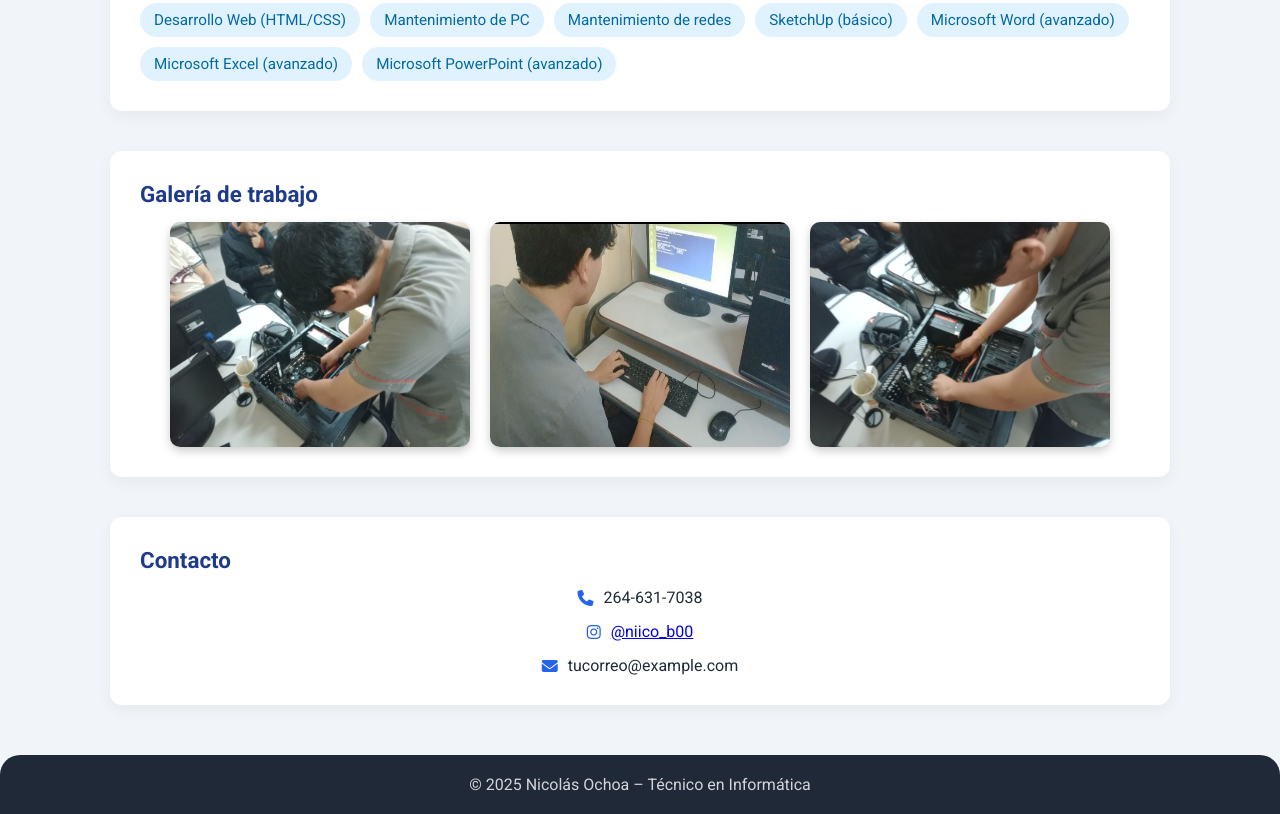
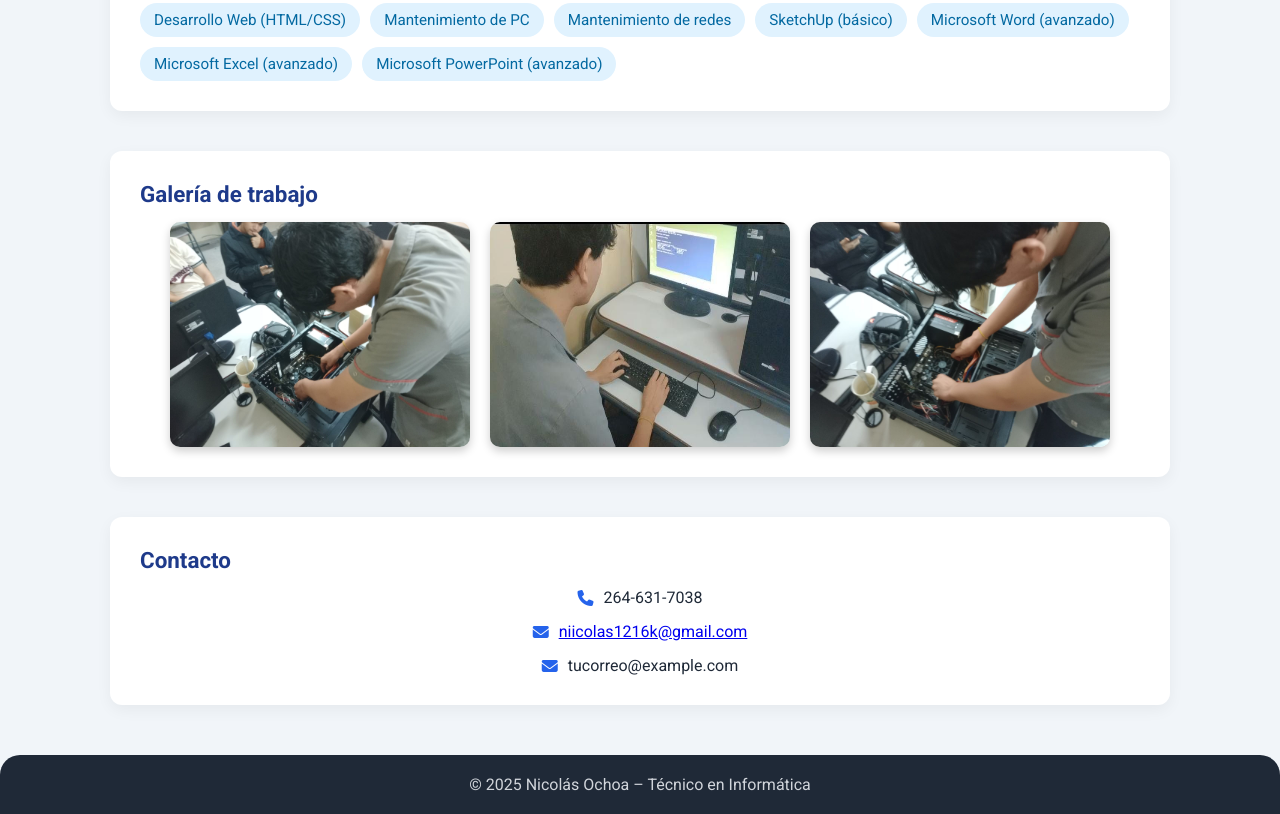
Before and after one commit to niicolasOchoa/cv-nicolas-ochoa, a plain HTML site: page index.html in a window 1280 px wide. Shown: the part 574-1388 px from the top of the page. Drawn offline with Linux system fonts and the light colour scheme.

Commit message:
Update index.html

```diff
--- a/index.html
+++ b/index.html
@@ -241,9 +241,9 @@
           <i class="fas fa-phone"></i>
           <span>264-631-7038</span>
         </div>
-        <div class="contacto-item">
-          <i class="fab fa-instagram"></i>
-          <a href="https://instagram.com/niico_b00" target="_blank">@niico_b00</a>
+       <div class="contacto-item">
+         <i class="fas fa-envelope"></i>
+        <a href="mailto:niicolas1216k@gmail.com">niicolas1216k@gmail.com</a>
         </div>
         <div class="contacto-item">
           <i class="fas fa-envelope"></i>
```
